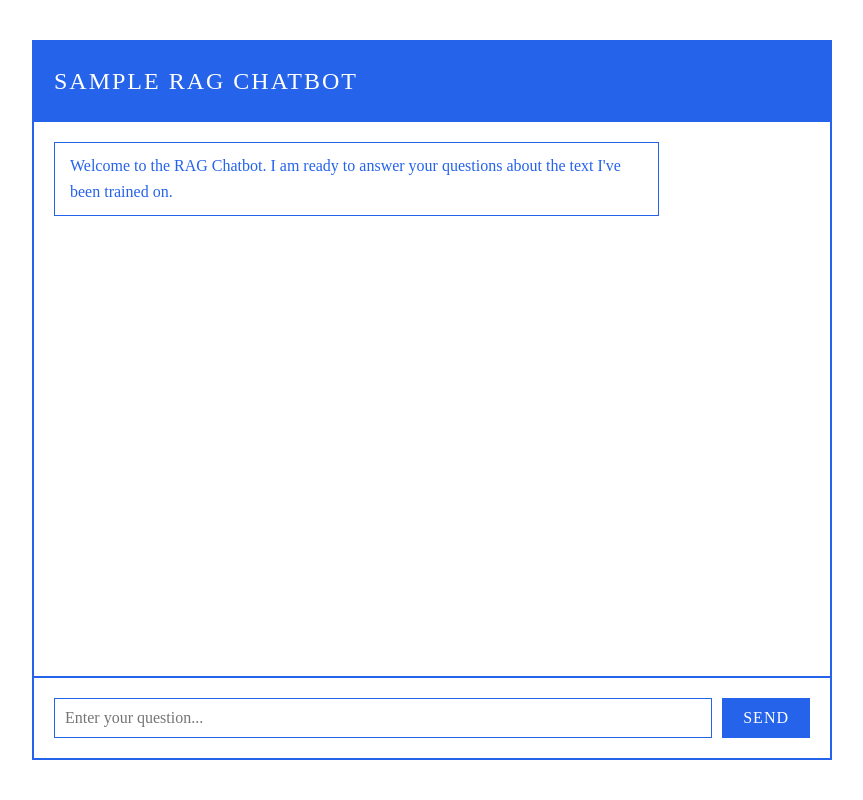
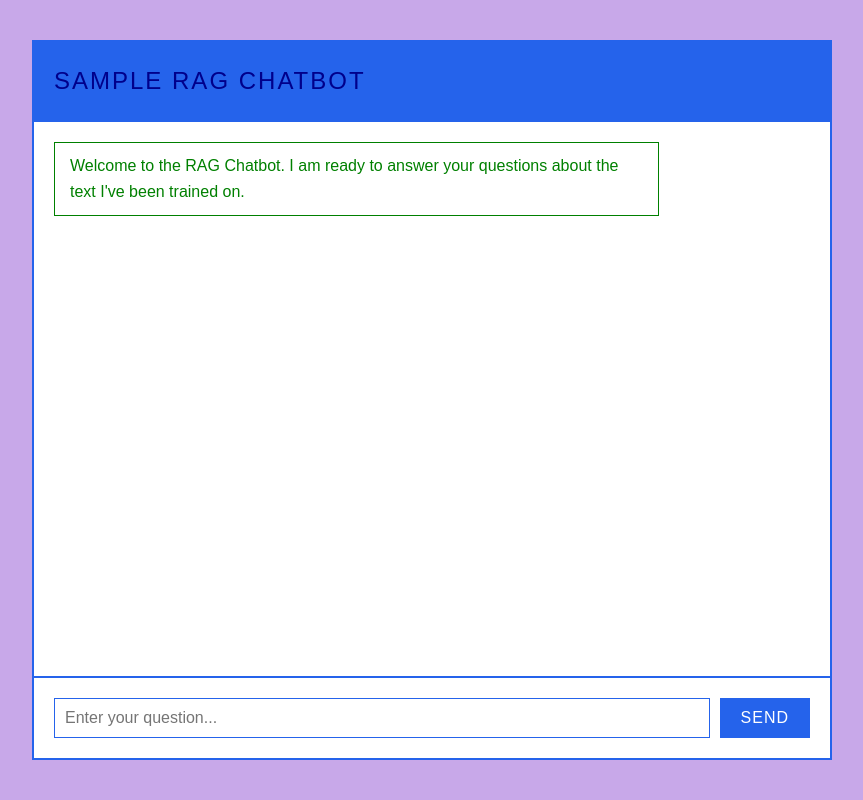
Before and after one commit to amelia-ps/platform-help2, a Flask app: page / in a window 1280 px wide. Shown: the whole page, without its empty margins (208-1071 px from the left). Run offline with Flask 3, Linux system fonts and the light colour scheme.

Commit message:
Update style.css

```diff
--- a/static/css/style.css
+++ b/static/css/style.css
@@ -4,9 +4,9 @@
     box-sizing: border-box;
 }
 body {
-    font-family: "Times New Roman", Times, serif;
+    font-family: Arial, sans-serif;
     line-height: 1.6;
-    background-color: white;
+    background-color: #c8a8e9;
     height: 100vh;
     display: flex;
     justify-content: center;
@@ -33,12 +33,16 @@ body {
     font-weight: normal;
     text-transform: uppercase;
     letter-spacing: 2px;
+    /* Override for dark blue title */
+    color: darkblue !important;
 }
 .chat-messages {
     flex: 1;
     padding: 20px;
     overflow-y: auto;
     background-color: white;
+    /* Added extra padding at bottom for spacing */
+    padding-bottom: 30px;
 }
 .message {
     margin-bottom: 15px;
@@ -48,15 +52,16 @@ body {
     border: 1px solid #2563eb;
 }
 .message.user {
-    background-color: #2563eb;
-    color: white;
+    background-color: white;
+    color: black;
     margin-left: auto;
+    border: 1px solid black;
 }
 .message.bot {
     background-color: white;
-    color: #2563eb;
+    color: green;
     margin-right: auto;
-    border: 1px solid #2563eb;
+    border: 1px solid green;
 }
 .message.system {
     background-color: white;
@@ -85,7 +90,7 @@ body {
     flex: 1;
     padding: 10px;
     border: 1px solid #2563eb;
-    font-family: "Times New Roman", Times, serif;
+    font-family: Arial, sans-serif;
     font-size: 1rem;
     background-color: white;
 }
@@ -95,7 +100,7 @@ button {
     color: white;
     border: 1px solid #2563eb;
     cursor: pointer;
-    font-family: "Times New Roman", Times, serif;
+    font-family: Arial, sans-serif;
     font-size: 1rem;
     text-transform: uppercase;
     letter-spacing: 1px;
```
